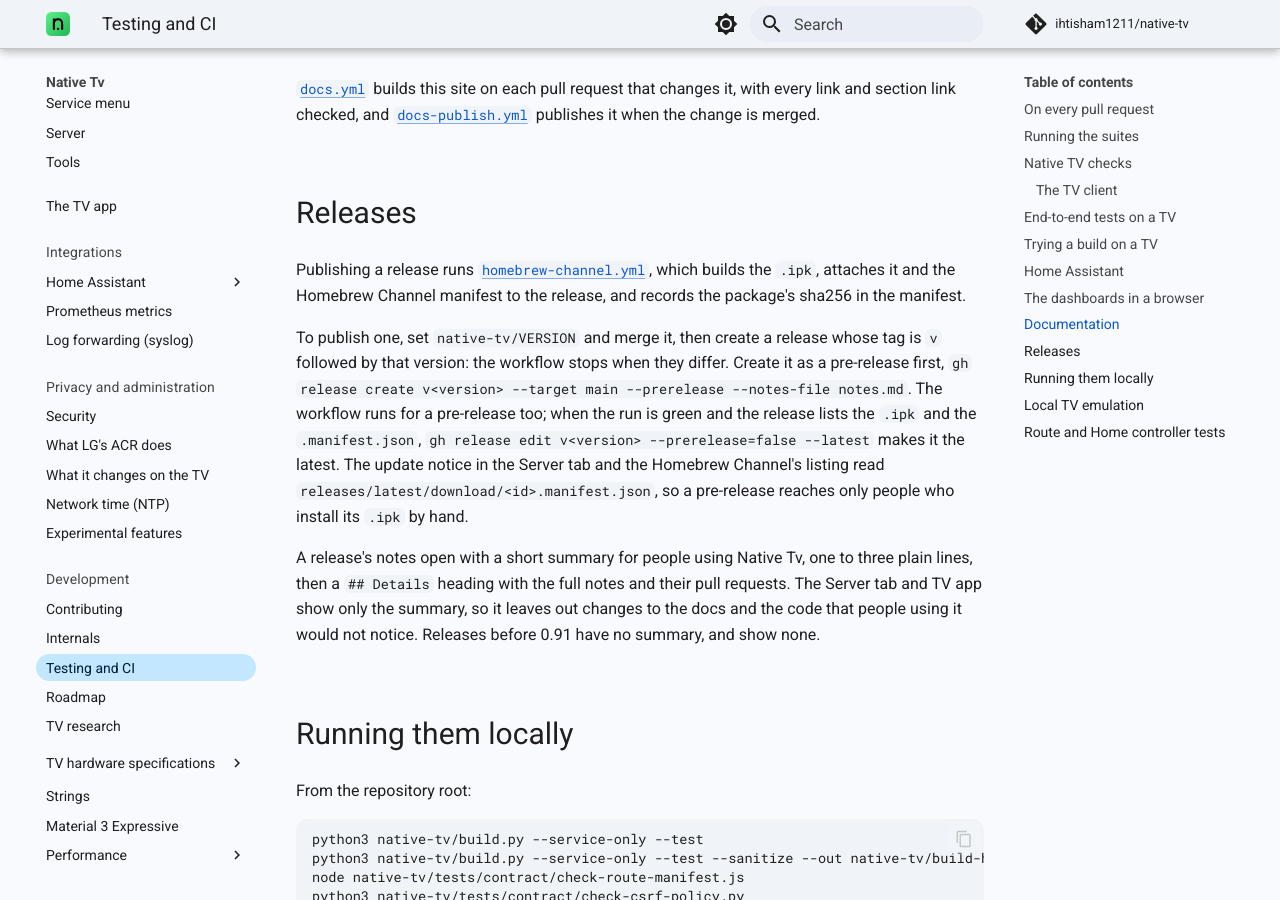
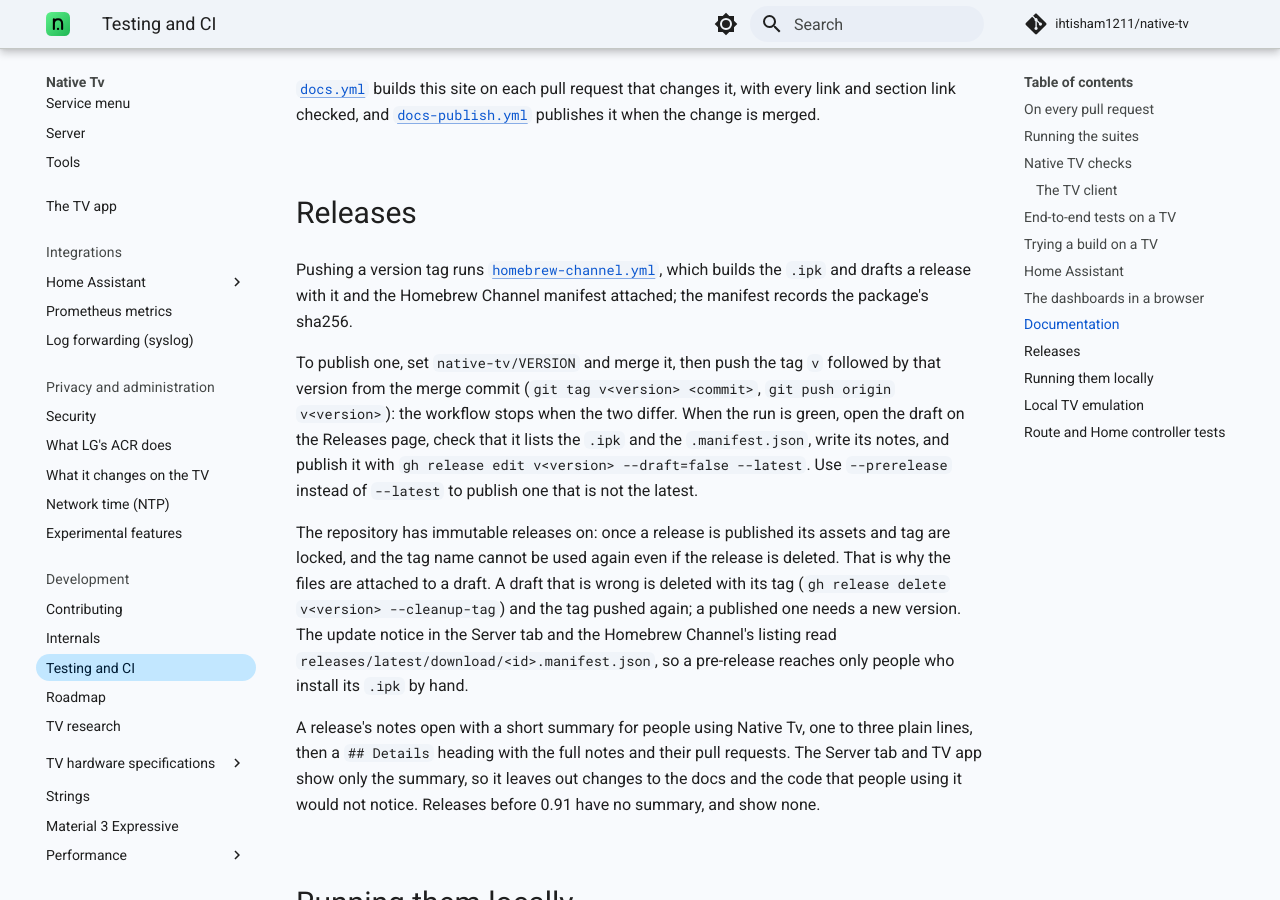
Before and after one commit to ihtisham1211/native-tv, an MkDocs documentation site: the page built from docs/development/testing.md, in a window 1280 px wide and 900 px high, scrolled down 24507 px. Built offline with MkDocs 1.6.1 and Material for MkDocs 9.7.7, drawn with Linux system fonts in a browser that asks for light colours; comment, search, counter and statistics services are not loaded.

Commit message:
Draft the release with the package attached; version 0.120.0 (#21)
The repository has immutable releases on, so assets cannot be added once a
release is published (HTTP 422 on v0.119.0, whose tag is now unusable).
The workflow runs when a version tag is pushed and attaches the package to
a draft, which the maintainer checks and publishes. Version 0.120.0 is the
first that can be released this way.

Co-authored-by: Ihtisham Arif <ihtisham@cyberdive.co>
Co-authored-by: Claude Sonnet 5.5 <noreply@anthropic.com>

```diff
--- a/docs/development/testing.md
+++ b/docs/development/testing.md
@@ -763,18 +763,25 @@ change is merged.
 
 ## Releases
 
-Publishing a release runs [`homebrew-channel.yml`](https://github.com/ihtisham1211/native-tv/blob/main/.github/workflows/homebrew-channel.yml), which builds the `.ipk`,
-attaches it and the Homebrew Channel manifest to the release, and records the
-package's sha256 in the manifest.
+Pushing a version tag runs [`homebrew-channel.yml`](https://github.com/ihtisham1211/native-tv/blob/main/.github/workflows/homebrew-channel.yml), which builds the `.ipk`
+and drafts a release with it and the Homebrew Channel manifest attached; the
+manifest records the package's sha256.
 
-To publish one, set `native-tv/VERSION` and merge it, then create a release whose
-tag is `v` followed by that version: the workflow stops when they differ. Create
-it as a pre-release first, `gh release create v<version> --target main --prerelease --notes-file notes.md`.
-The workflow runs for a pre-release too; when the run is green and the release
-lists the `.ipk` and the `.manifest.json`, `gh release edit v<version> --prerelease=false --latest`
-makes it the latest. The update notice in the Server tab and the Homebrew Channel's
-listing read `releases/latest/download/<id>.manifest.json`, so a pre-release reaches
-only people who install its `.ipk` by hand.
+To publish one, set `native-tv/VERSION` and merge it, then push the tag `v`
+followed by that version from the merge commit (`git tag v<version> <commit>`,
+`git push origin v<version>`): the workflow stops when the two differ. When the
+run is green, open the draft on the Releases page, check that it lists the `.ipk`
+and the `.manifest.json`, write its notes, and publish it with
+`gh release edit v<version> --draft=false --latest`. Use `--prerelease` instead of
+`--latest` to publish one that is not the latest.
+
+The repository has immutable releases on: once a release is published its assets
+and tag are locked, and the tag name cannot be used again even if the release is
+deleted. That is why the files are attached to a draft. A draft that is wrong is
+deleted with its tag (`gh release delete v<version> --cleanup-tag`) and the tag
+pushed again; a published one needs a new version. The update notice in the Server
+tab and the Homebrew Channel's listing read `releases/latest/download/<id>.manifest.json`,
+so a pre-release reaches only people who install its `.ipk` by hand.
 
 A release's notes open with a short summary for people using Native Tv, one
 to three plain lines, then a `## Details` heading with the full notes and their
```
Also changed, not shown: docs/development/implementation.md (+1 -1 lines), 2 other files.
